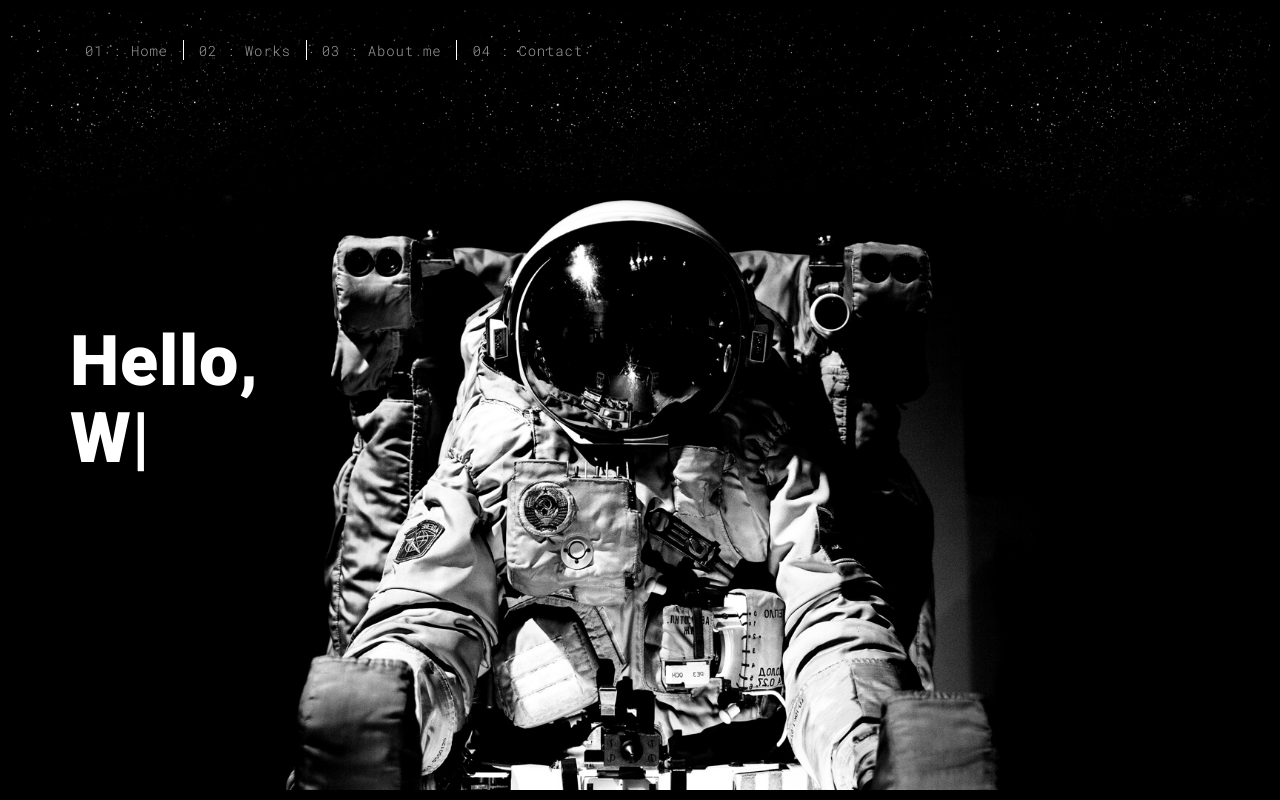
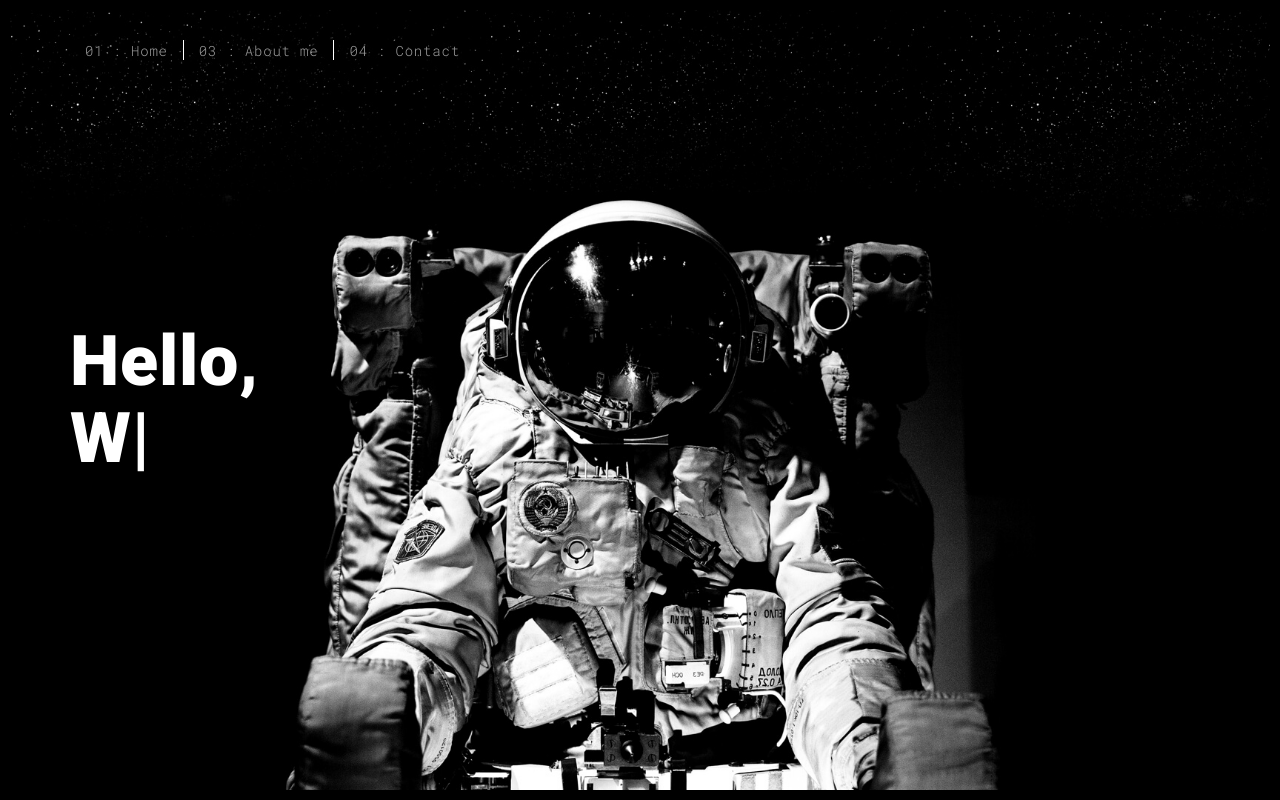
Before and after one commit to MaheshKaji/portfolio, a Flask app: page / in a window 1280 px wide. Run offline with Flask 3, Linux system fonts and the light colour scheme; some libraries are stand-ins or nearby versions.

Commit message:
index.html

```diff
--- a/templates/index.html
+++ b/templates/index.html
@@ -37,7 +37,7 @@
       <div class="collapse navbar-collapse" id="navbar-collapse">
         <ul class="nav navbar-nav ">
           <li><a href="./index.html" title="">01 : Home</a></li>
-          <li><a href="./works.html" title="">02 : Works</a></li>
+          <!-- <li><a href="./works.html" title="">02 : Works</a></li>-->
           <li><a href="./about.html" title="">03 : About me</a></li>
           <li><a href="./contact.html" title="">04 : Contact</a></li>
         </ul>
```
